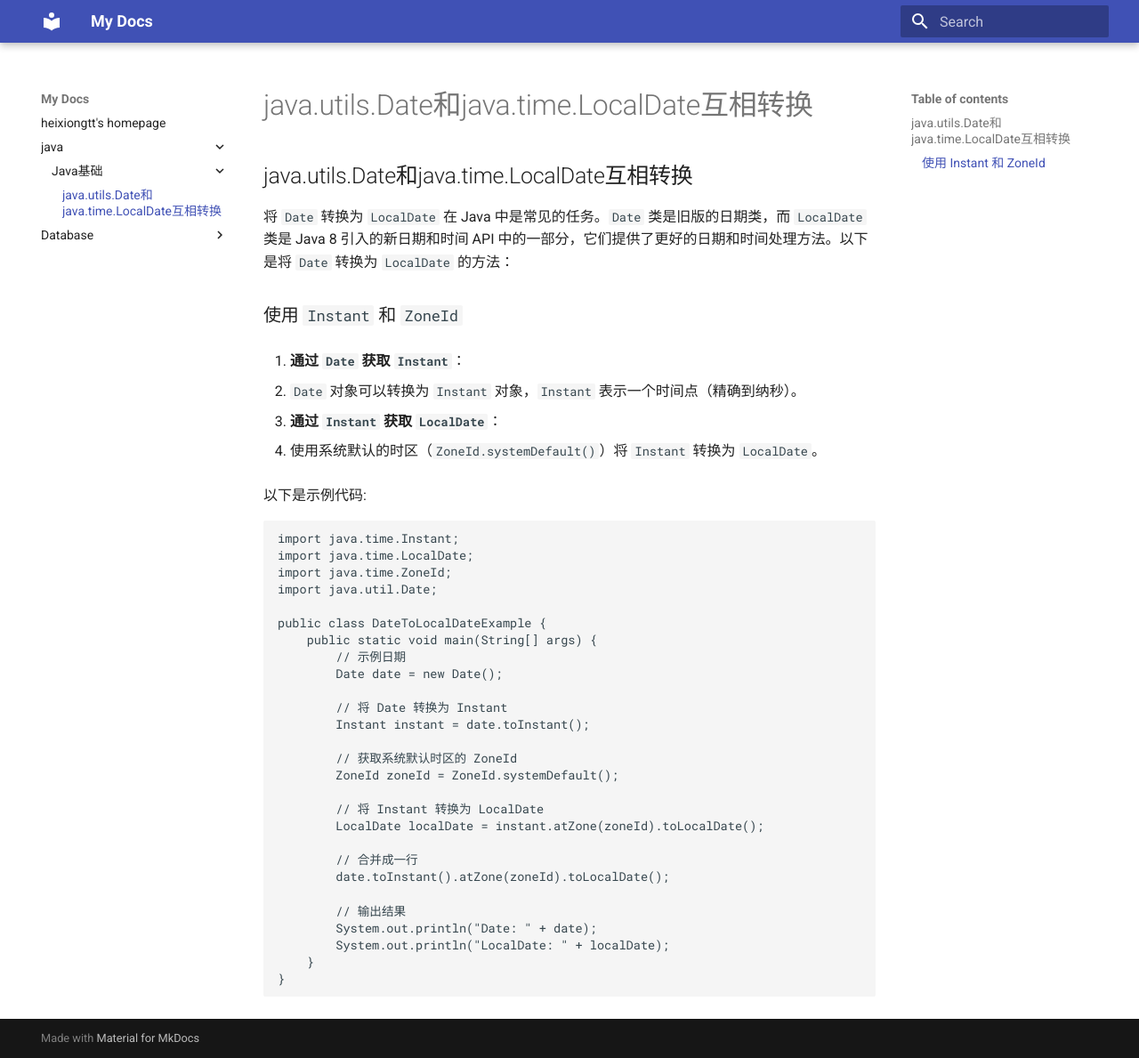
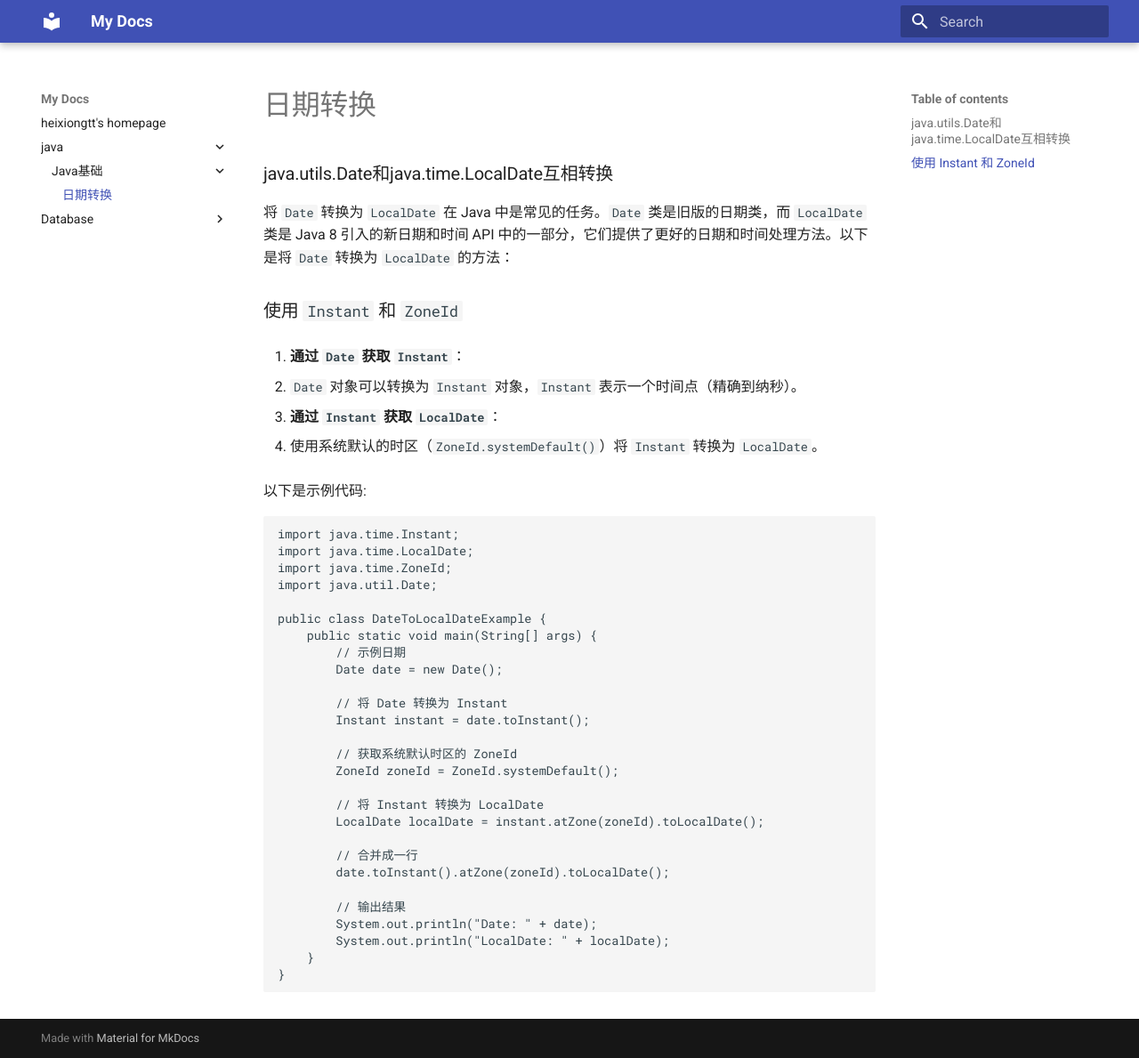
Before and after one commit to heixiongTT/heixiongTT, an MkDocs documentation site: the page built from docs/ java/java基础/日期转换.md, in a window 1280 px wide and 1189 px high. Shown: the whole window at 89% size. Built offline with MkDocs 1.6.1 and Material for MkDocs 9.7.7, drawn with Linux system fonts in a browser that asks for light colours.

Commit message:
修改日期转换的文件名称

```diff
--- a/docs/ java/java基础/java.utils.Date和java.time.LocalDate互相转换.md
+++ b/docs/ java/java基础/日期转换.md
@@ -1,4 +1,4 @@
-## java.utils.Date和java.time.LocalDate互相转换
+### java.utils.Date和java.time.LocalDate互相转换
 
 将 `Date` 转换为 `LocalDate` 在 Java 中是常见的任务。`Date` 类是旧版的日期类，而 `LocalDate` 类是 Java 8 引入的新日期和时间 API 中的一部分，它们提供了更好的日期和时间处理方法。以下是将 `Date` 转换为 `LocalDate` 的方法：
 
```
